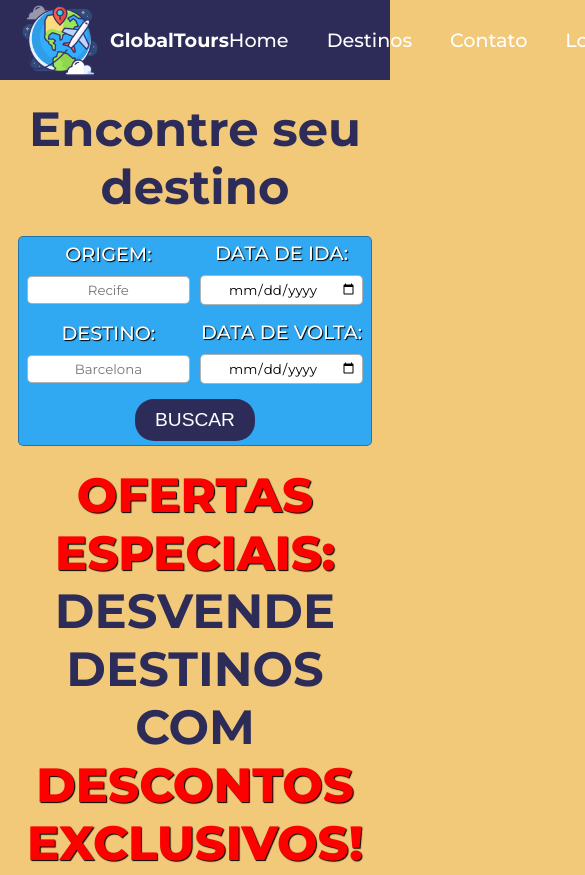
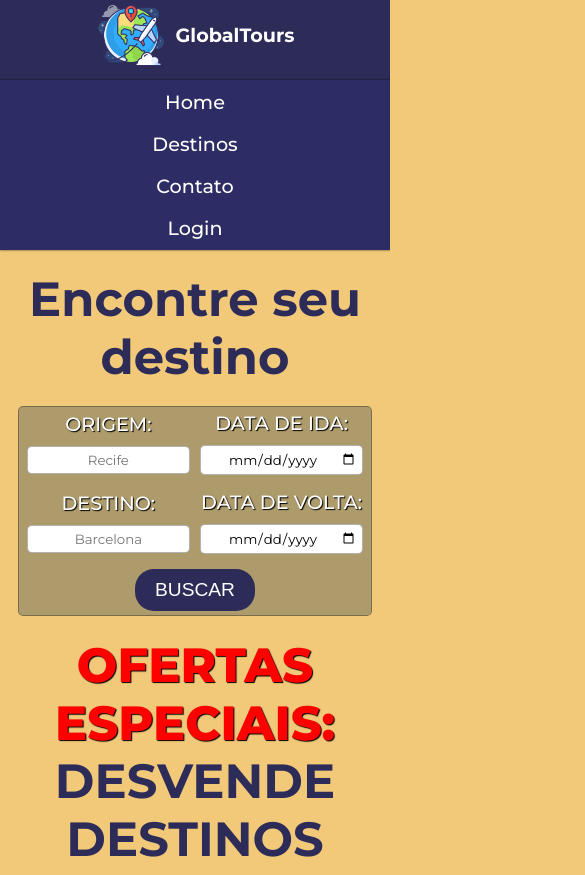
Before and after one commit to alynh0/GlobalTours, a website: page index.html in a window 390 px wide. Shown: the top 875 px of the page, 585 px wide, since content can reach past the window. Drawn offline with Linux system fonts and the light colour scheme.

Commit message:
Mudanças visuais e responsividade
Alteração da ordem dos cards promocionais. Alteração do fieldset para melhorias visuais e configurações da responsividade do footer e da navbar.

```diff
--- a/css/style.css
+++ b/css/style.css
@@ -86,7 +86,7 @@ fieldset {
     max-height: 100%;
     margin: 0 auto;
     padding: 1% 2%;
-    background-color: #30A8F2;
+    background-color: rgba(18, 54, 77, 0.3);
     border-radius: 5px;
     border: 1px solid rgba(0,0,0,0.30);
 }
@@ -195,11 +195,7 @@ section {
 }
 
 .promo {
-    /* display: flex;
-    justify-content: space-evenly;
-    gap: 20px;
     width: 100%;
-    height: fit-content; */
     display: flex;
     justify-content: center;
     flex-wrap: wrap;
@@ -363,6 +359,10 @@ section {
 /* FIM SECTION 1 */
 
 /* SECTION 2 */
+
+.outrosDestinos {
+    width: 100%;
+}
 
 .destinosCards {
     display: flex;
@@ -700,4 +700,49 @@ footer img:hover {
     transition: all 0.3s ease;
 }
 
-/* RESPONSIVIDADE */
+/* ADAPTAÇÃO PARA DISPOSITIVOS MÓVEIS */
+
+@media (max-width: 768px) {
+
+    /* NAVBAR */
+    nav {
+        flex-direction: column;
+        justify-content: center;
+        align-items: center;
+        gap: 10px;
+        max-height: 100%;
+    }
+
+    nav img {
+        height: 70px;
+        margin: 0;
+    }
+
+    nav ul {
+        display: flex;
+        flex-direction: column;
+        justify-content: center;
+        align-items: center;
+        text-align: center;
+        gap: 10px;
+        list-style: none;
+        padding: 10px;
+    }
+
+    nav ul a {
+        margin: 0;
+    }
+
+    .menu {
+        background-color: #2d2c64;
+        width: 100%;
+        box-shadow: 0px 0px 2px 0px rgba(0,0,0,0.75);
+    }
+
+    /* FIM NAVBAR */
+
+    /* FOOTER */
+    footer a {
+        padding: 10px;
+    }
+}
--- a/index.html
+++ b/index.html
@@ -72,6 +72,13 @@
             <button class="botaoViajar">VIAJAR</button>
           </div>
         </div>
+        <div class="parisCard">
+          <div class="card-text">
+            <h3>Paris</h3>
+            <p>de R$ 6.000,00 por <span>R$ 5.000,00</span></p>
+            <button class="botaoViajar">VIAJAR</button>
+          </div>
+        </div>
         <div class="londresCard">
           <div class="card-text">
             <h3>Londres</h3>
@@ -83,13 +90,6 @@
           <div class="card-text">
             <h3>Bangkok</h3>
             <p>de R$ 5.000,00 por <span>R$ 4.000,00</span></p>
-            <button class="botaoViajar">VIAJAR</button>
-          </div>
-        </div>
-        <div class="parisCard">
-          <div class="card-text">
-            <h3>Paris</h3>
-            <p>de R$ 6.000,00 por <span>R$ 5.000,00</span></p>
             <button class="botaoViajar">VIAJAR</button>
           </div>
         </div>
```
